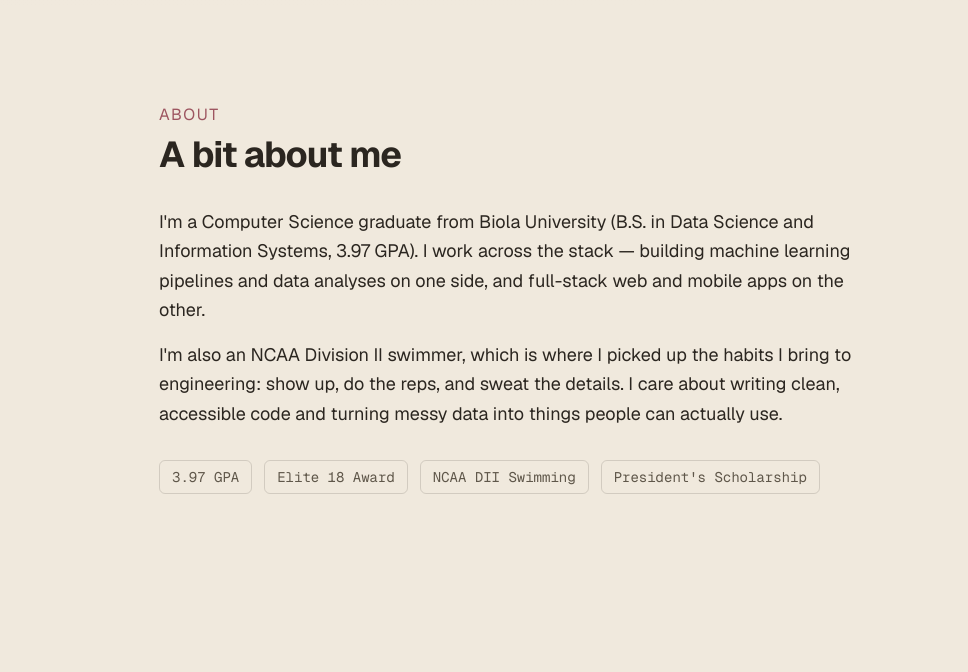
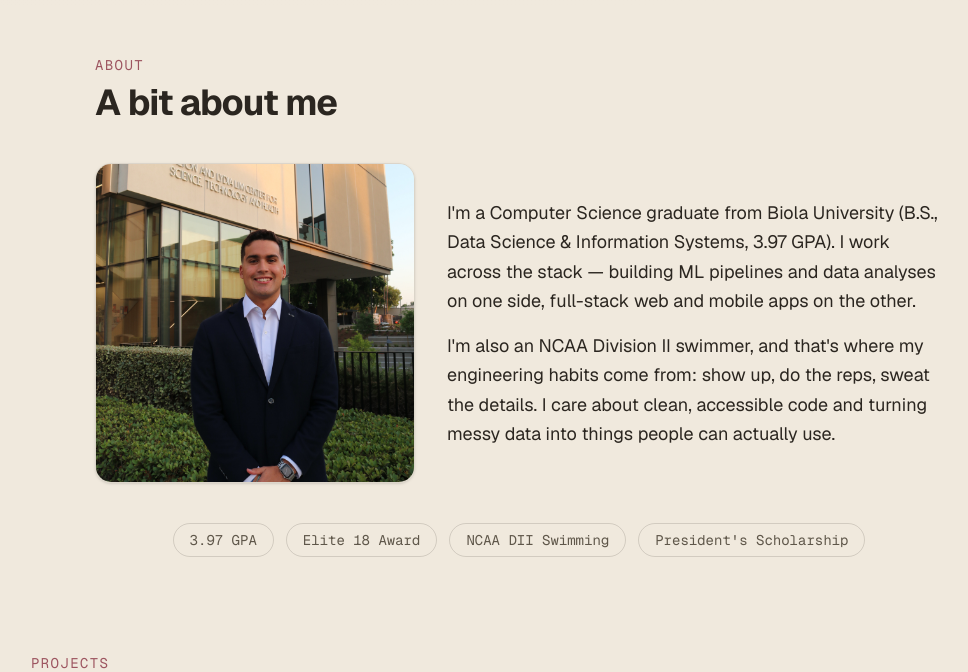
Before and after one commit to Alejandromarchesini12/portfolio-website, a Next.js app: page / in a window 1280 px wide. Shown: the part 628-1300 px from the top of the page, without its empty margins (121-1089 px from the left). Built offline with nearby package versions, Linux system fonts and the light colour scheme.

Commit message:
Refactor of About me + picture

```diff
--- a/src/components/About.tsx
+++ b/src/components/About.tsx
@@ -1,35 +1,62 @@
 // this file is for the about section of the portfolio website
+import Image from "next/image";
+
 export default function About() {
-    return(
-        <section id="about" className="mx-auto max-w-3xl px-6 py-24">
-            <p className="font-mon text-md uppercase tracking-widest text-accent">
+    return (
+        <section id="about" className="mx-auto max-w-4xl px-6 py-12">
+            <p className="font-mono text-sm uppercase tracking-widest text-accent">
                 About
             </p>
-            <h2 className="mt-2 text-md font-bold tracking-tight sm:text-4xl">
+            <h2 className="mt-2 text-3xl font-bold tracking-tight sm:text-4xl">
                 A bit about me
             </h2>
 
-            {/* Main paragraph about myself*/}
-            <div className="mt-8 space-y-4 text-lg leading-relaxed">
-                <p>
-                    I'm a Computer Science graduate from Biola University (B.S. in Data
-                    Science and Information Systems, 3.97 GPA). I work across the stack —
-                    building machine learning pipelines and data analyses on one side, and
-                    full-stack web and mobile apps on the other.
-                </p>
-                <p>
-                    I'm also an NCAA Division II swimmer, which is where I picked up the
-                    habits I bring to engineering: show up, do the reps, and sweat the
-                    details. I care about writing clean, accessible code and turning messy
-                    data into things people can actually use.
-                </p>
+            {/* Two-column: portrait photo + intro copy */}
+            <div className="mt-10 grid gap-8 sm:grid-cols-5 sm:items-center">
+                {/* Portrait — drop your photo at public/portrait.jpg */}
+                <div className="sm:col-span-2">
+                    <div className="relative mx-auto aspect-square w-full max-w-xs overflow-hidden rounded-2xl border border-foreground/10 shadow-sm sm:max-w-none">
+                        <Image
+                            src="/portrait-v2.jpg"
+                            alt="Portrait of Alejandro Marchesini"
+                            fill
+                            sizes="(max-width: 640px) 20rem, 40vw"
+                            className="object-cover"
+                        />
+                    </div>
+                </div>
+
+                {/* Main paragraphs about myself */}
+                <div className="space-y-4 text-lg leading-relaxed sm:col-span-3">
+                    <p>
+                        I&apos;m a Computer Science graduate from Biola University (B.S.,
+                        Data Science &amp; Information Systems, 3.97 GPA). I work across the
+                        stack — building ML pipelines and data analyses on one side,
+                        full-stack web and mobile apps on the other.
+                    </p>
+                    <p>
+                        I&apos;m also an NCAA Division II swimmer, and that&apos;s where my
+                        engineering habits come from: show up, do the reps, sweat the
+                        details. I care about clean, accessible code and turning messy data
+                        into things people can actually use.
+                    </p>
+                </div>
             </div>
 
-            <ul className="mt-8 flex flex-wrap gap-3 font-mono text-sm text-muted">
-                <li className="rounded-md border border-foreground/15 px-3 py-1.5">3.97 GPA</li>
-                <li className="rounded-md border border-foreground/15 px-3 py-1.5">Elite 18 Award</li>
-                <li className="rounded-md border border-foreground/15 px-3 py-1.5">NCAA DII Swimming</li>
-                <li className="rounded-md border border-foreground/15 px-3 py-1.5">President's Scholarship</li>
+            {/* Highlights / stat row */}
+            <ul className="mt-10 flex flex-wrap justify-center gap-3 font-mono text-sm text-muted">
+                <li className="rounded-full border border-foreground/15 px-4 py-1.5 transition-colors hover:border-accent/40 hover:text-foreground">
+                    3.97 GPA
+                </li>
+                <li className="rounded-full border border-foreground/15 px-4 py-1.5 transition-colors hover:border-accent/40 hover:text-foreground">
+                    Elite 18 Award
+                </li>
+                <li className="rounded-full border border-foreground/15 px-4 py-1.5 transition-colors hover:border-accent/40 hover:text-foreground">
+                    NCAA DII Swimming
+                </li>
+                <li className="rounded-full border border-foreground/15 px-4 py-1.5 transition-colors hover:border-accent/40 hover:text-foreground">
+                    President&apos;s Scholarship
+                </li>
             </ul>
         </section>
     );
--- a/src/components/Contact.tsx
+++ b/src/components/Contact.tsx
@@ -6,7 +6,7 @@ import { GithubIcon, LinkedinIcon } from "./icons";
 
 export default function Contact() {
     return (
-    <section id="contact" className="mx-auto max-w-3xl px-6 py-24 text-center">
+    <section id="contact" className="mx-auto max-w-3xl px-6 py-20 text-center">
         <p className="font-mono text-sm uppercase tracking-widest text-accent">
             Contact
         </p>
--- a/src/components/Experience.tsx
+++ b/src/components/Experience.tsx
@@ -34,7 +34,7 @@ const experience = [
 
 export default function Experience() {
     return(
-        <section id="experience" className="mx-auto max-w-3xl px-6 py-24">
+        <section id="experience" className="mx-auto max-w-3xl px-6 py-12">
             <p className="font-mon text-md uppercase tracking-widest text-accent">
                 Experience
             </p>
--- a/src/components/Projects.tsx
+++ b/src/components/Projects.tsx
@@ -15,7 +15,7 @@ export default function Projects() {
         : projects.filter((project) => project.category === activeFilter);
 
     return (
-        <section id="projects" className="mx-auto max-w-5xl px-6 py-24">
+        <section id="projects" className="mx-auto max-w-5xl px-6 py-12">
             <p className="font-mono text-sm uppercase tracking-widest text-accent">
                 Projects
             </p>
--- a/src/components/skills.tsx
+++ b/src/components/skills.tsx
@@ -24,7 +24,7 @@ const skillGroups = [
 
 export default function Skills() {
     return(
-        <section id="skills" className="mx-auto max-w-5xl px-6 py-24">
+        <section id="skills" className="mx-auto max-w-5xl px-6 py-12">
             <p className="font-mon text-md uppercase tracking-widest text-accent">
                 Skills
             </p>
```
Also changed, not shown: public/portrait-v2.jpg (added), public/portrait.jpg (added).
